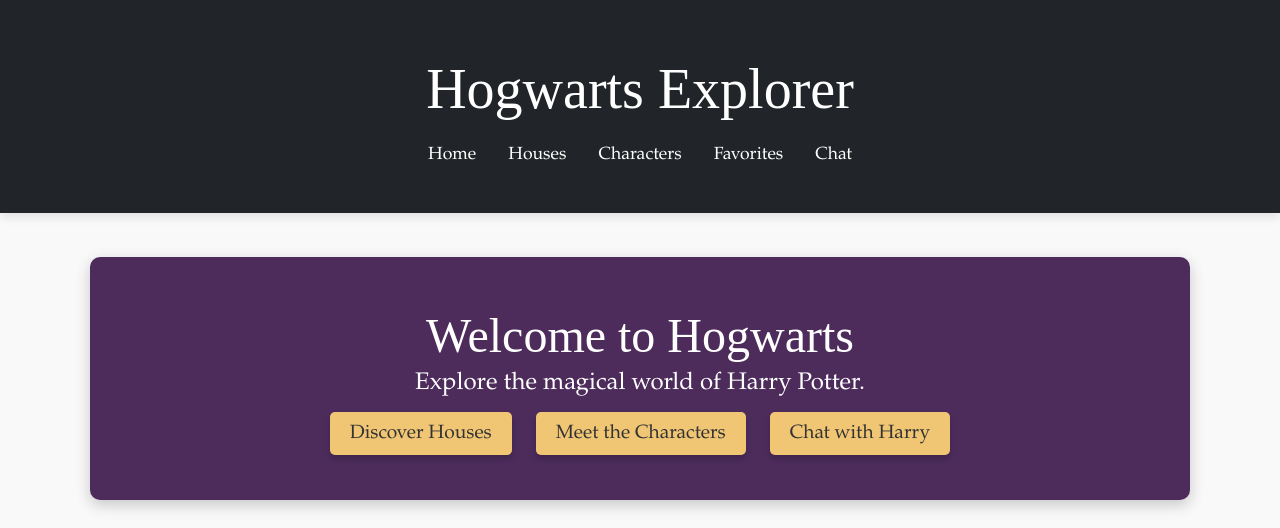
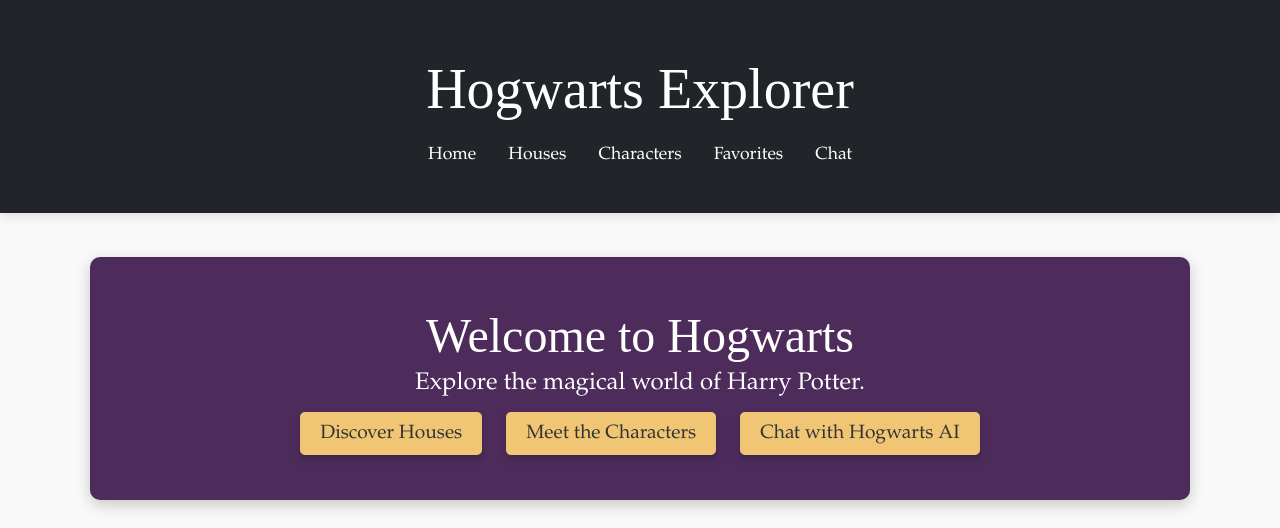
Before and after one commit to abylsliam44/harrypotter-app, a Django app: page / in a window 1280 px wide. Shown: the top 528 px of the page. Run offline with Django 5.2, Linux system fonts and the light colour scheme.

Commit message:
fix home page template

```diff
--- a/hogwarts/templates/hogwarts/home.html
+++ b/hogwarts/templates/hogwarts/home.html
@@ -10,7 +10,7 @@
         <div class="cta-buttons">
             <a href="{% url 'houses' %}" class="cta-btn">Discover Houses</a>
             <a href="{% url 'characters' %}" class="cta-btn">Meet the Characters</a>
-            <a href="{% url 'chat_with_character' 'harry-potter' %}" class="cta-btn">Chat with Harry</a>
+            <a href="{% url 'chat_with_character' 'harry-potter' %}" class="cta-btn">Chat with Hogwarts AI</a>
         </div>
     </div>
 
```
